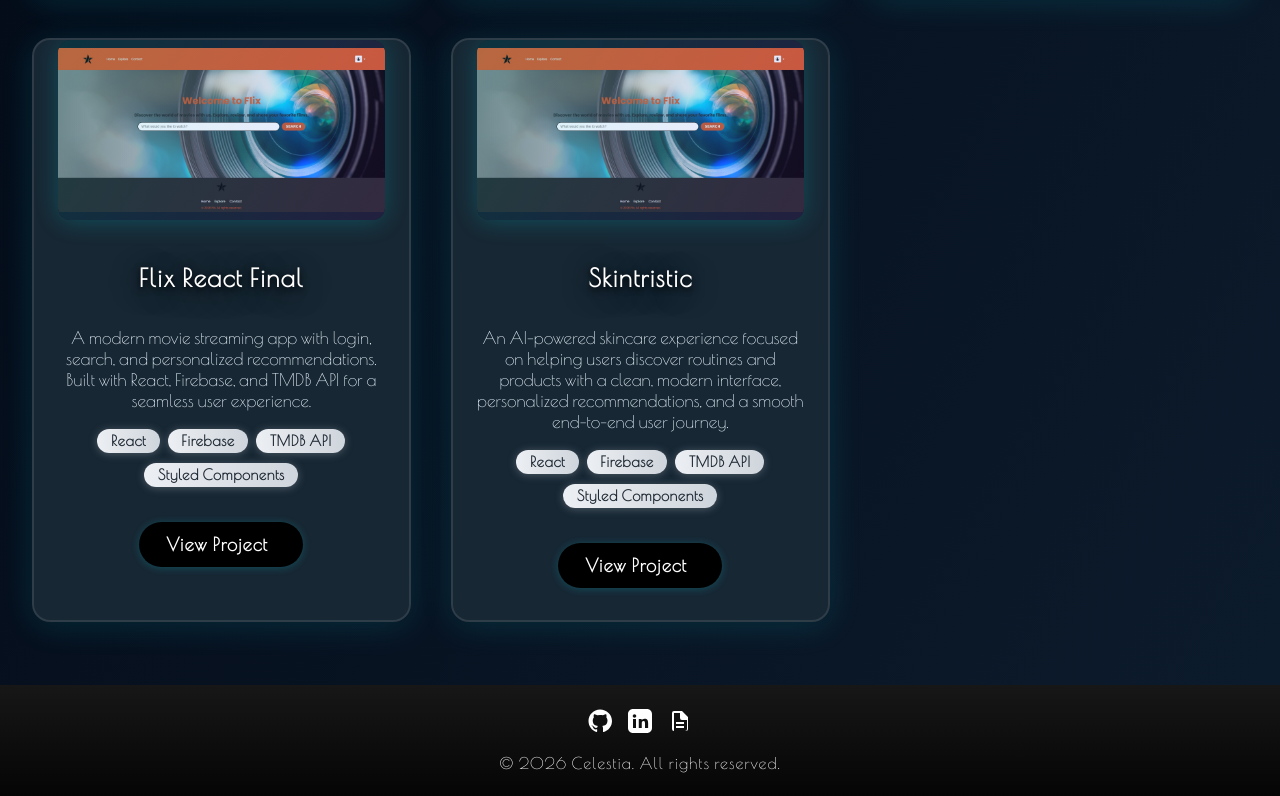
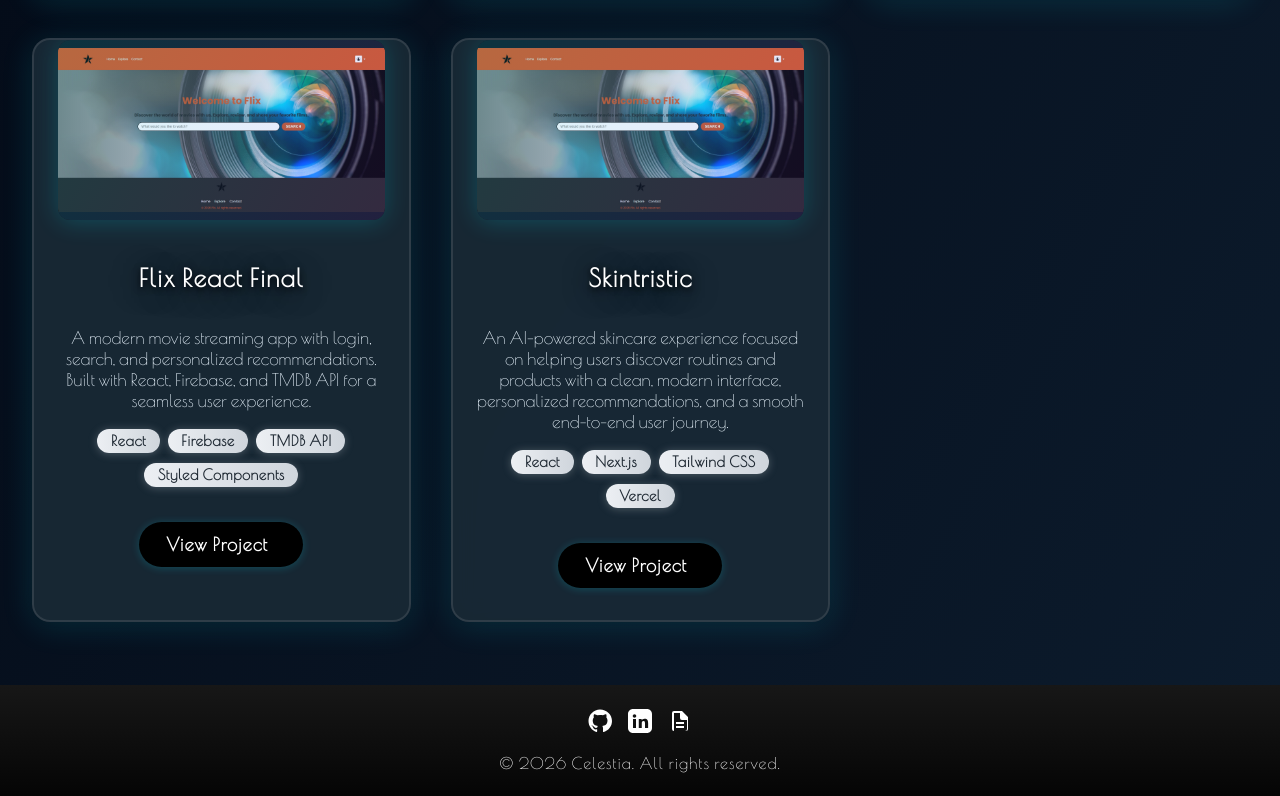
Before and after one commit to celestiahall44/Portfolio, a React (Vite) app: page / in a window 1280 px wide. Shown: the part 1908-2704 px from the top of the page. Built offline with nearby package versions, Linux system fonts and the light colour scheme.

Commit message:
Update Skintristic card link to skintristic.vercel.app

```diff
--- a/src/components/ProjectsGrid.jsx
+++ b/src/components/ProjectsGrid.jsx
@@ -14,7 +14,7 @@ const projects = [
   summaristProject,
   ultraverseProject,
   flixReactProject,
-  { ...flixReactProject, title: 'Skintristic', description: 'An AI-powered skincare experience focused on helping users discover routines and products with a clean, modern interface, personalized recommendations, and a smooth end-to-end user journey.' },
+  { ...flixReactProject, title: 'Skintristic', description: 'An AI-powered skincare experience focused on helping users discover routines and products with a clean, modern interface, personalized recommendations, and a smooth end-to-end user journey.', tech: ['React', 'Next.js', 'Tailwind CSS', 'Vercel'], link: 'https://skintristic.vercel.app/' },
 ];
 
 const projectImageStyle = {
```
